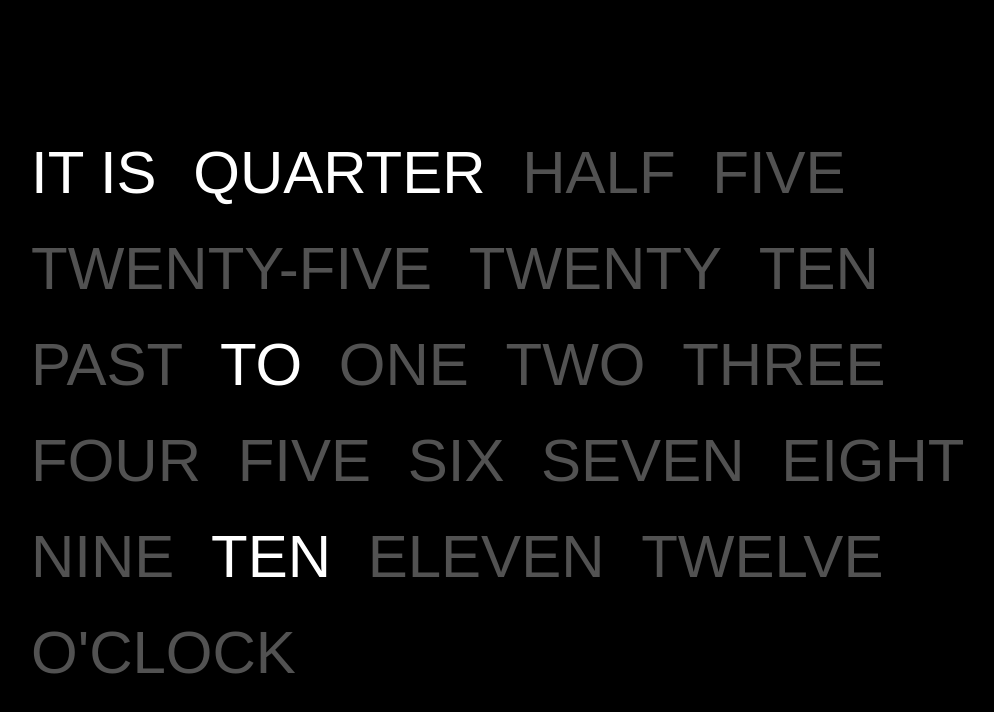
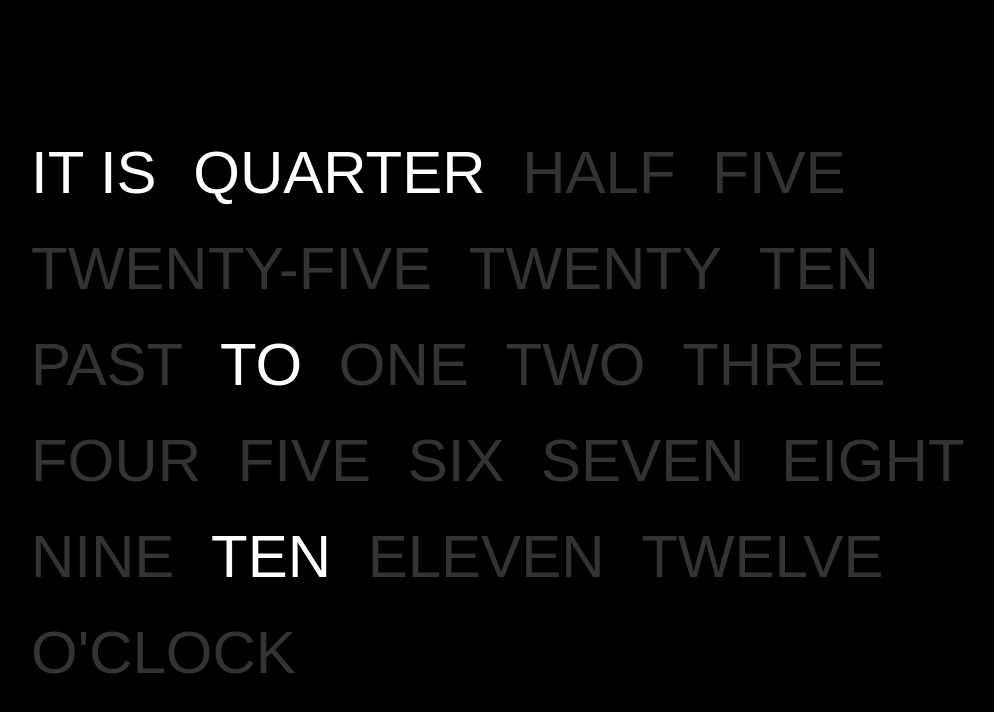
Before and after one commit to ben-dale/text-clock, a plain HTML site: page index.html in a window 1280 px wide. Shown: the whole page, without its empty margins (139-1133 px from the left). Drawn offline with Linux system fonts and the light colour scheme; a web font is replaced by a local one.

Commit message:
Updated css and added read

```diff
--- a/css/index.css
+++ b/css/index.css
@@ -17,7 +17,7 @@ body {
 
 .clock-text {
 	font-size:60px;
-	color:#525252;
+	color:#333333;
 	font-family: 'Raleway', sans-serif;
 }
 
```
Also changed, not shown: 1 other file.
